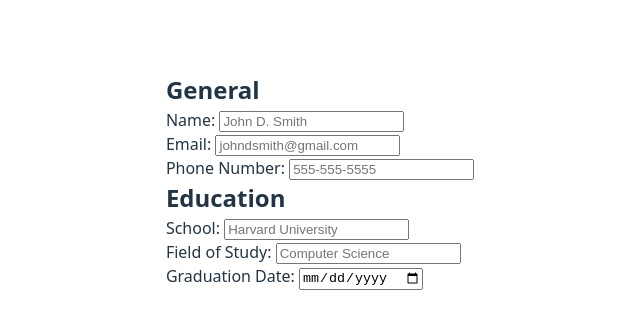
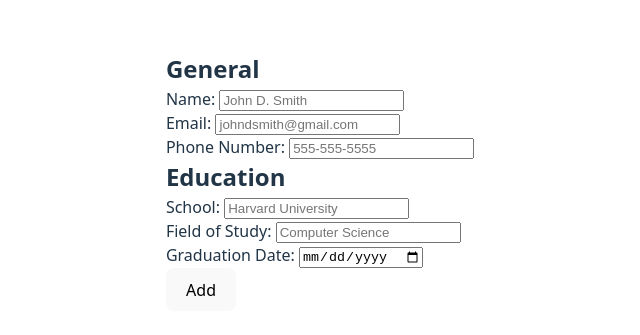
Before and after one commit to thongster/odin-cv-application, a React (Vite) app: page / in a window 1280 px wide. Shown: the part 219-554 px from the top of the page, without its empty margins (320-960 px from the left). Built offline with nearby package versions, Linux system fonts and the light colour scheme.

Commit message:
education submit button and prevent default

```diff
--- a/src/App.jsx
+++ b/src/App.jsx
@@ -1,4 +1,4 @@
-import { use, useState } from "react";
+import { useState } from "react";
 import "./App.css";
 import General from "./General";
 import GeneralDisplay from "./GeneralDisplay";
--- a/src/Education.jsx
+++ b/src/Education.jsx
@@ -1,8 +1,12 @@
 export default function Education({ setSchool, setField, setDate }) {
+  function handleSubmit(e) {
+    e.preventDefault();
+  }
+
   return (
     <>
       <h2>Education</h2>
-      <form action="/" method="post">
+      <form action="/" method="post" onSubmit={handleSubmit}>
         <div>
           <label htmlFor="school">School: </label>
           <input
@@ -33,6 +37,7 @@ export default function Education({ setSchool, setField, setDate }) {
             onChange={(e) => setDate(e.target.value)}
           />
         </div>
+        <button type="submit">Add</button>
       </form>
     </>
   );
```
